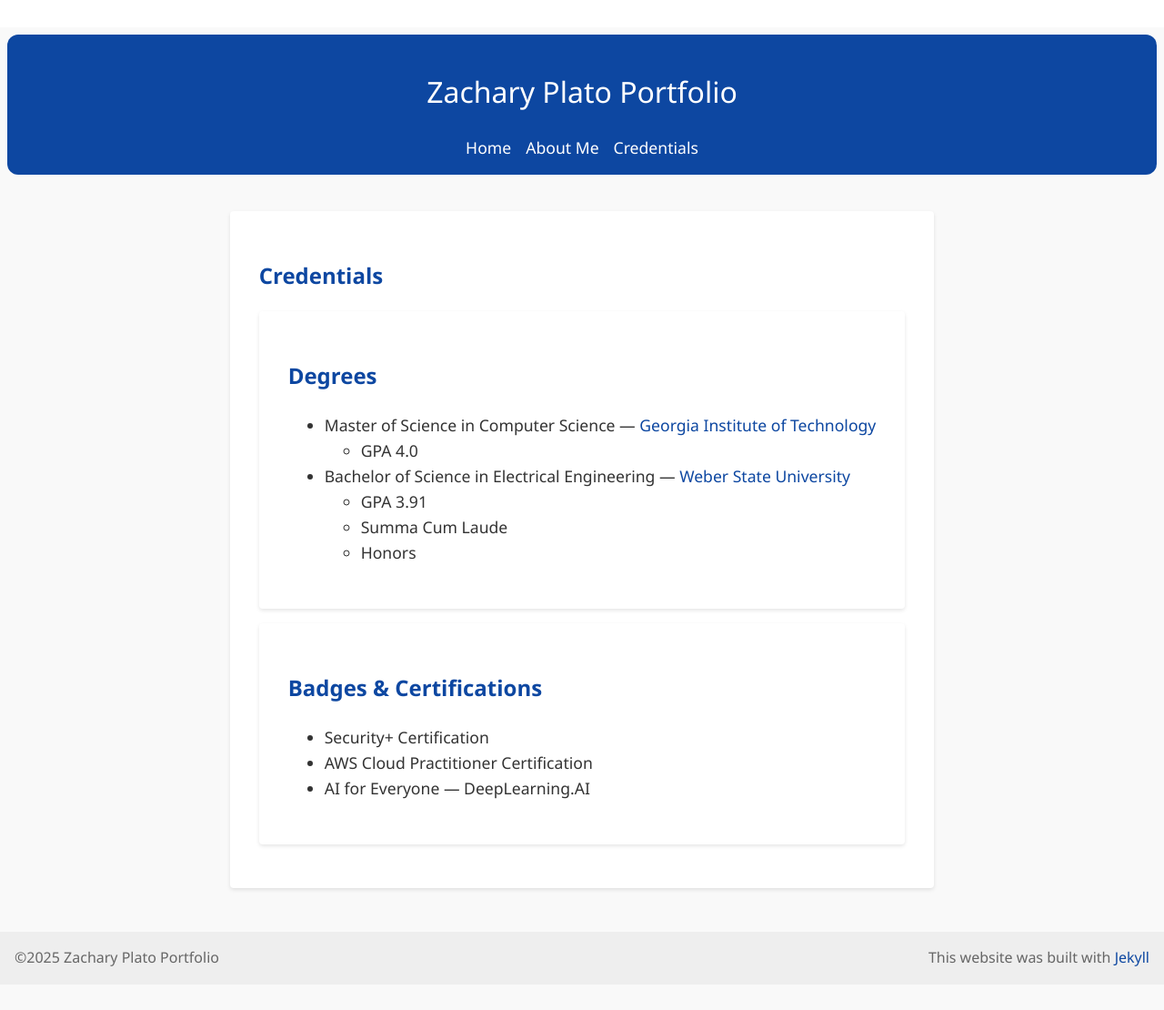
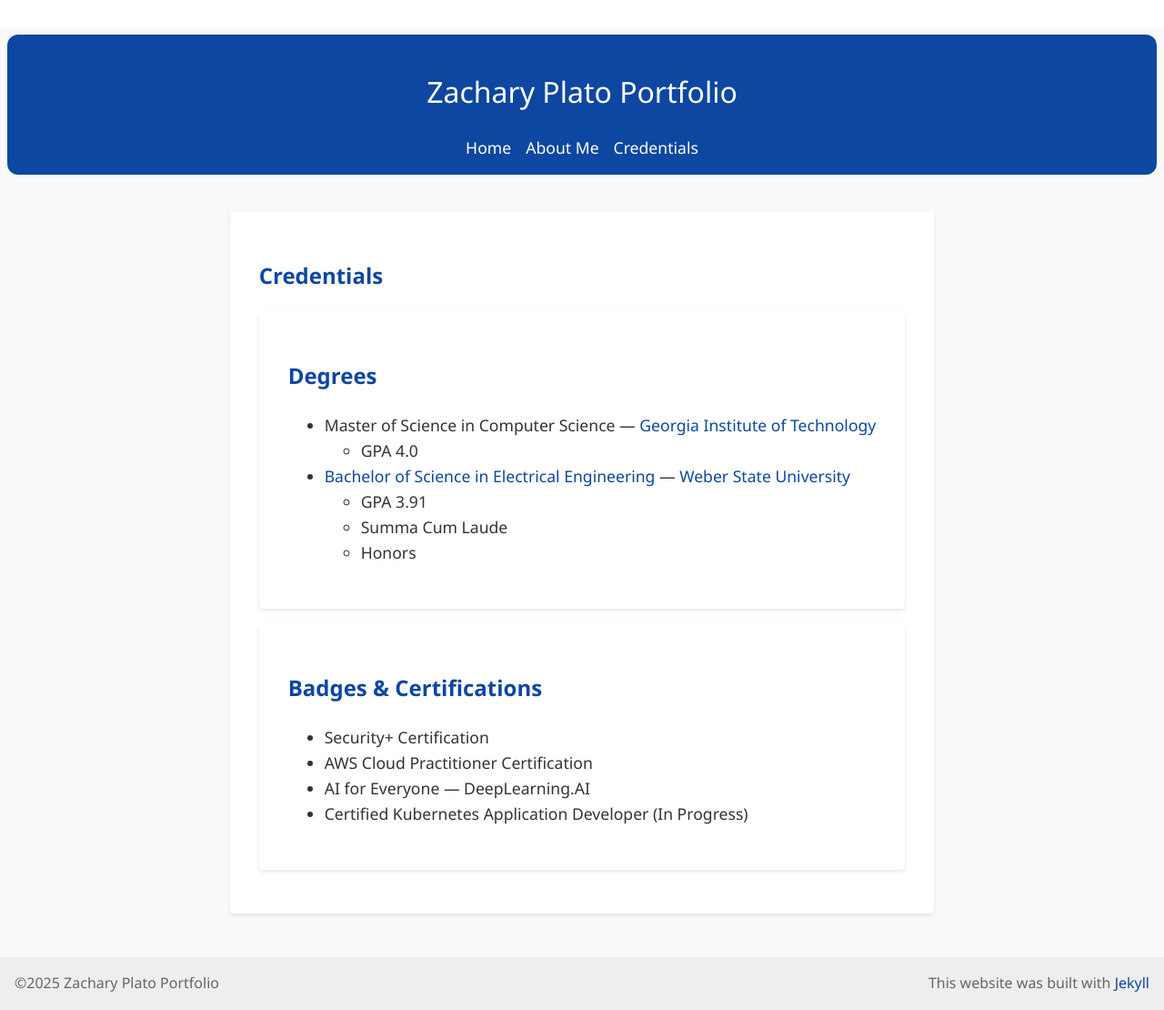
Before and after one commit to zplato/zplato.github.io, a Jekyll site: the page built from credentials.md, in a window 1280 px wide. Shown: the whole page at 91% size. Built offline with Jekyll 4.4.1, drawn with Linux system fonts in a browser that asks for light colours; before the commit the page ends 1082 px from its top, so only the background shows below that; some of the changed lines change nothing that is shown.

Commit message:
init site

```diff
--- a/credentials.md
+++ b/credentials.md
@@ -13,7 +13,7 @@ title: Credentials
       <li>GPA 4.0</li>
     </ul>
   </li>
-  <li>Bachelor of Science in Electrical Engineering — <a href="https://www.weber.edu/" target="_blank">Weber State University</a>
+  <li><a href="/assets/credentials/PLATO_UNDERGRADUATE_DEGREE.pdf" target="_blank">Bachelor of Science in Electrical Engineering</a> — <a href="https://www.weber.edu/" target="_blank">Weber State University</a>
     <ul>
       <li>GPA 3.91</li>
       <li>Summa Cum Laude</li>
@@ -29,6 +29,7 @@ title: Credentials
       <li>Security+ Certification</li>
       <li>AWS Cloud Practitioner Certification</li>
       <li>AI for Everyone — DeepLearning.AI</li>
+      <li>Certified Kubernetes Application Developer (In Progress)</li>
     </ul>
   </section>
 </article>
```
